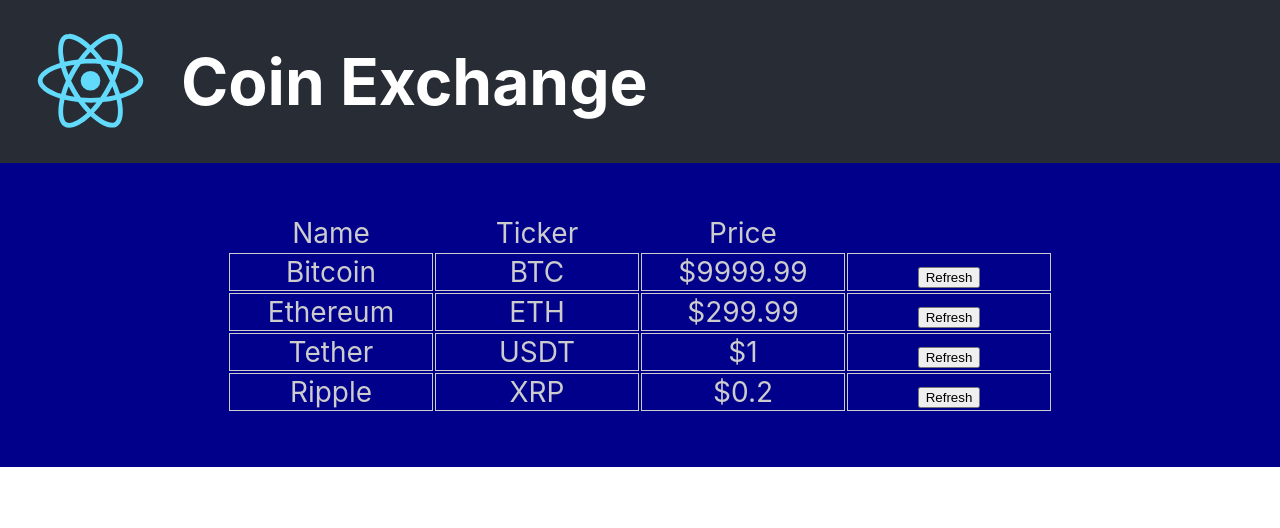
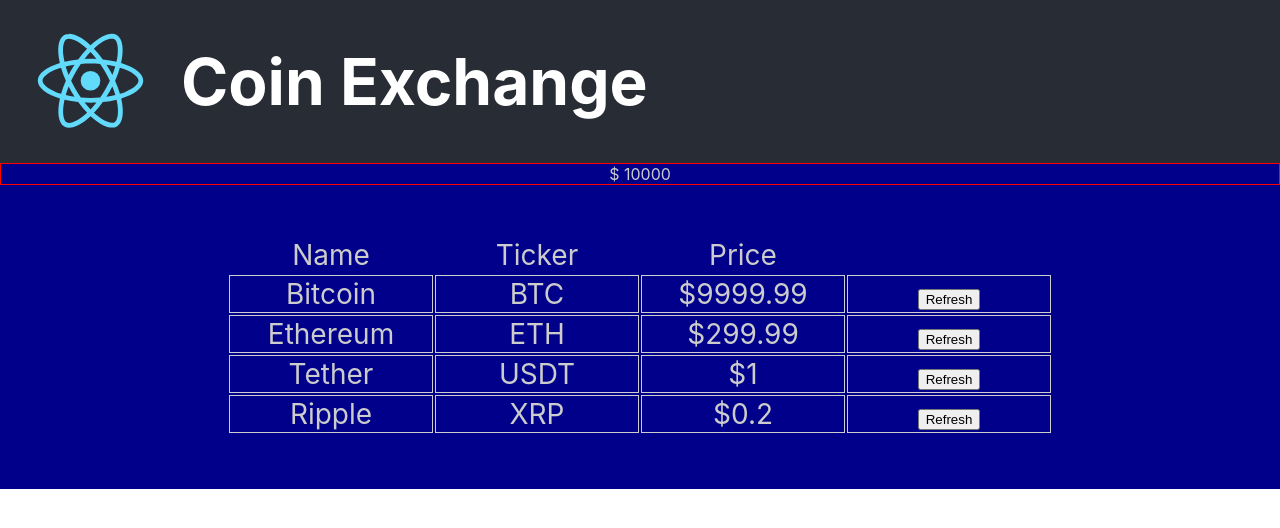
Before and after one commit to bryanvanhaitsma/coin-exchange, a React (Create React App) app: page / in a window 1280 px wide. Shown: the top 528 px of the page. Built offline with nearby package versions, Linux system fonts and the light colour scheme.

Commit message:
added accountbalance component

```diff
--- a/src/App.js
+++ b/src/App.js
@@ -2,6 +2,7 @@
 import './App.css';
 import logo from './logo.svg';
 import Coin from './components/Coin/Coin';
+import AccountBalance from './components/AccountBalance/AccountBalance'
 
 function App() {
   return (
@@ -10,6 +11,7 @@
         <img src={logo} alt="React Logo" className="App-logo" />
         <h1 className="App-title">Coin Exchange</h1>
       </header>
+      <AccountBalance amount={10000} />
       <table className="coin-table">
         <thead>
           <tr>
--- /dev/null
+++ b/src/components/AccountBalance/AccountBalance.css
@@ -0,0 +1,3 @@
+section {
+  border: 1px solid #f00;
+}
--- /dev/null
+++ b/src/components/AccountBalance/AccountBalance.jsx
@@ -0,0 +1,19 @@
+import React, { Component } from 'react';
+import PropTypes from 'prop-types';
+import './AccountBalance.css';
+
+export class AccountBalance extends Component {
+  render() {
+    return (
+      <section>
+        $ {this.props.amount}
+      </section>
+    );
+  }
+}
+
+export default AccountBalance;
+
+AccountBalance.propTypes = {
+  amount: PropTypes.number.isRequired
+}
```
